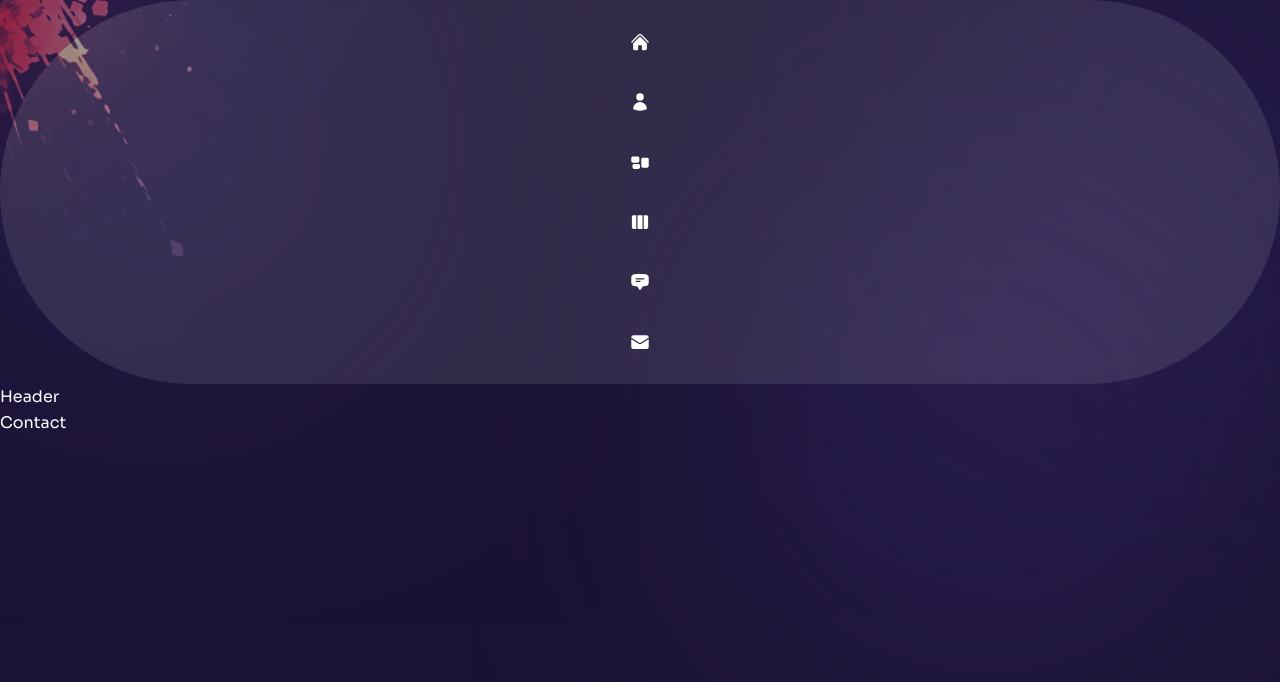
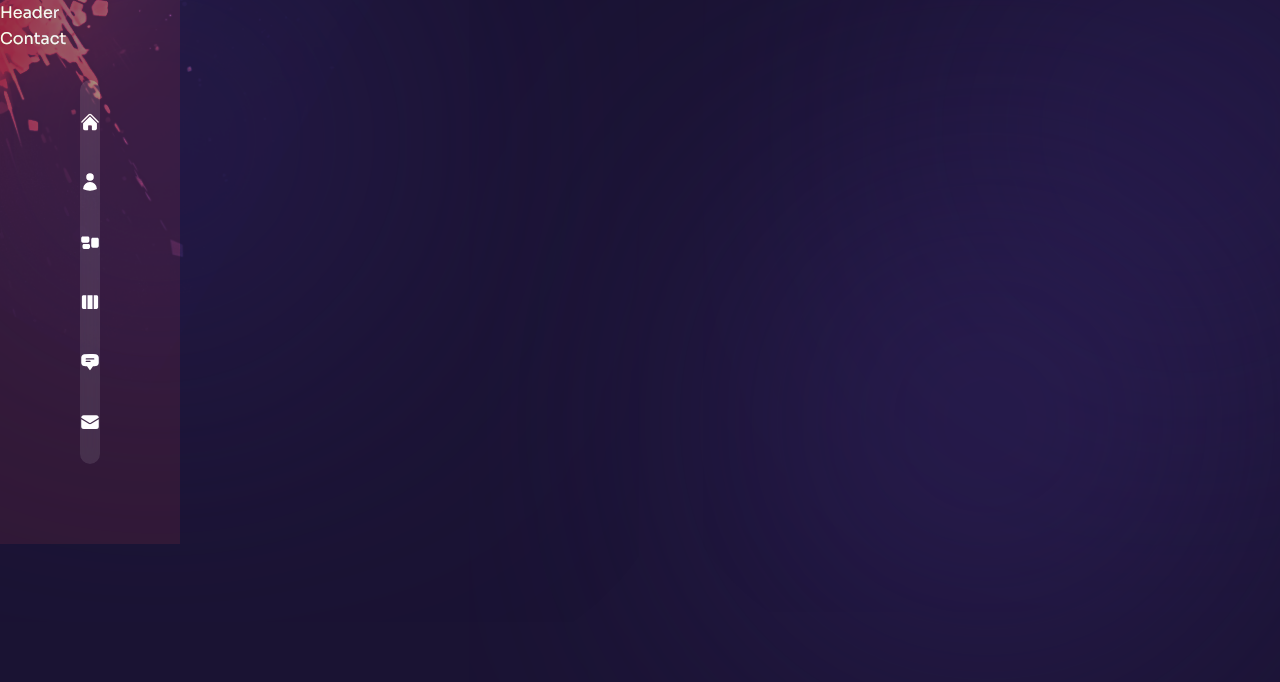
Before and after one commit to prateekchachra/prateekchachra.github.io, a Next.js app: page /contact in a window 1280 px wide. Shown: the top 682 px of the page. Built offline with nearby package versions, Linux system fonts and the light colour scheme.

Commit message:
feat: gitignore reinitialized

```diff
--- a/components/Nav.js
+++ b/components/Nav.js
@@ -24,11 +24,11 @@ const Nav = () => {
 
   const router = useRouter();
   const { pathname } = router;
-  return <nav>
+  return <nav className='flex flex-col items-center xl:justify-center gap-y-4 fixed bg-red-500/10 p-20'>
     <div className='flex w-full xl:flex-col items-center justify-between xl:justify-center gap-y-10 px-4 md:px-40 xl:px-0 h-80
     xl:h-max py-8 bg-white/10 backdrop-blur-sm text-3xl xl:text-xl xl:rounded-full'>
       {links.map((link, index) => {
-        return <Link href={link.path}>{link.icon}</Link>
+        return <Link href={link.path} key={link.path}>{link.icon}</Link>
       })}
     </div>
   </nav>;
--- a/pages/about/index.js
+++ b/pages/about/index.js
@@ -1,4 +1,5 @@
-//  data
+import { FaFigma, FaHtml5, FaCss3, FaJs, FaReact, FaWordpress } from 'react-icons/fa';
+import { SiAdobexd, SiAdobephotoshop, SiNextdotjs, SiFramer } from 'react-icons/si';
 const aboutData = [
   {
     title: 'skills',
```
Also changed, not shown: 1 other file (tests, documents, lock files or other folders).
